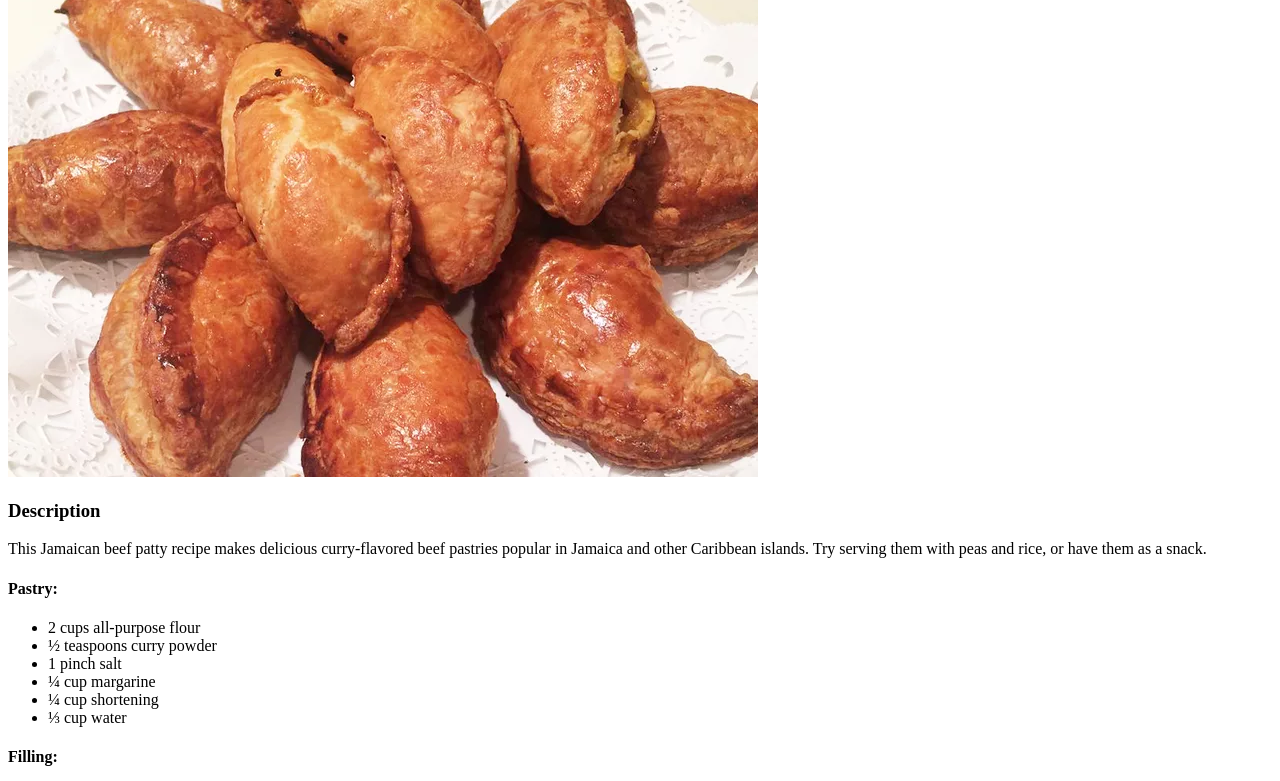
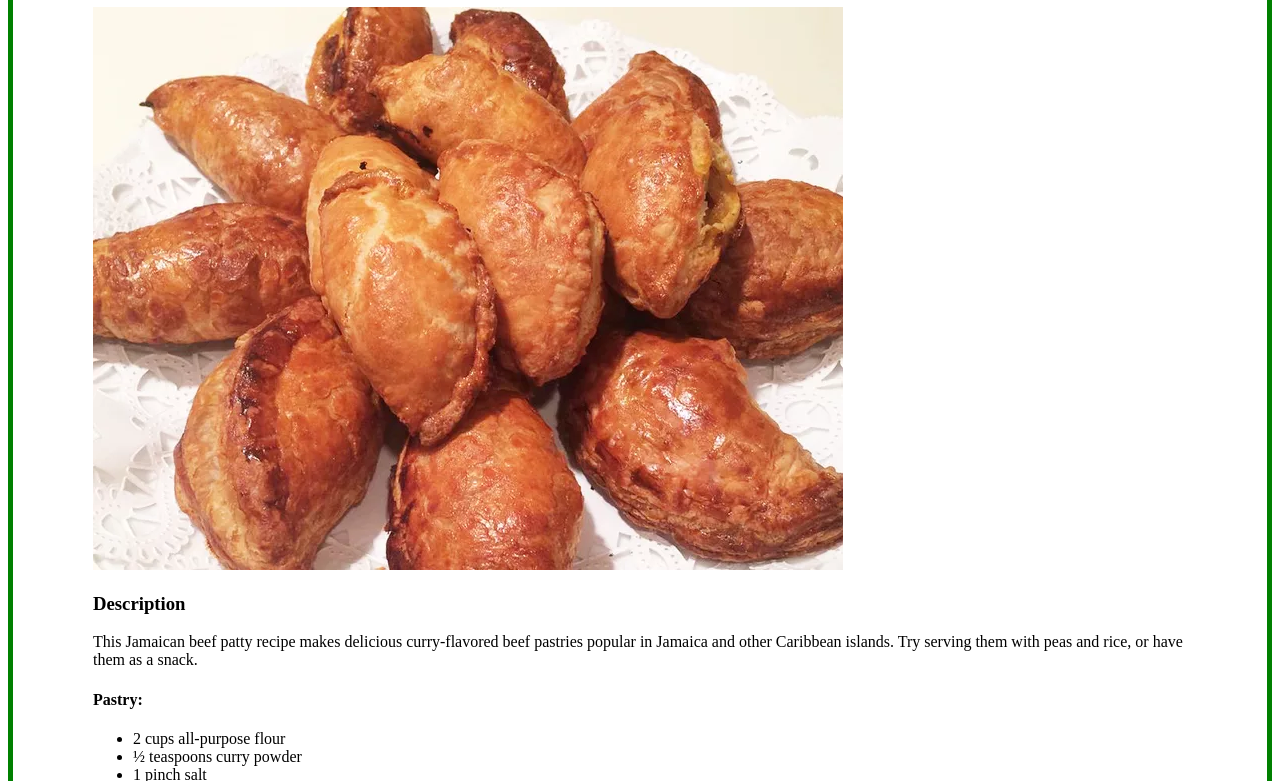
Before and after one commit to jebsmartt/odin-recipes, a plain HTML site: page recipes/jamaican_beef_patties.html in a window 1280 px wide. Shown: the part 166-947 px from the top of the page. Drawn offline with Linux system fonts and the light colour scheme.

Commit message:
Add padding and green border to body

```diff
--- a/recipes/jamaican_beef_patties.html
+++ b/recipes/jamaican_beef_patties.html
@@ -4,6 +4,7 @@
     <meta charset="UTF-8">
     <meta name="viewport" content="width=device-width, initial-scale=1.0">
     <title>Recipes: Jamaican Beef Patties</title>
+    <link rel="stylesheet" href="../styles.css">
 </head>
 <body>
     <h1>Jamaican Beef Patties</h1>
--- /dev/null
+++ b/styles.css
@@ -0,0 +1,4 @@
+body {
+    padding: 80px 80px;
+    border: 5px solid green;
+}
```
Also changed, not shown: index.html (+1 -0 lines).
